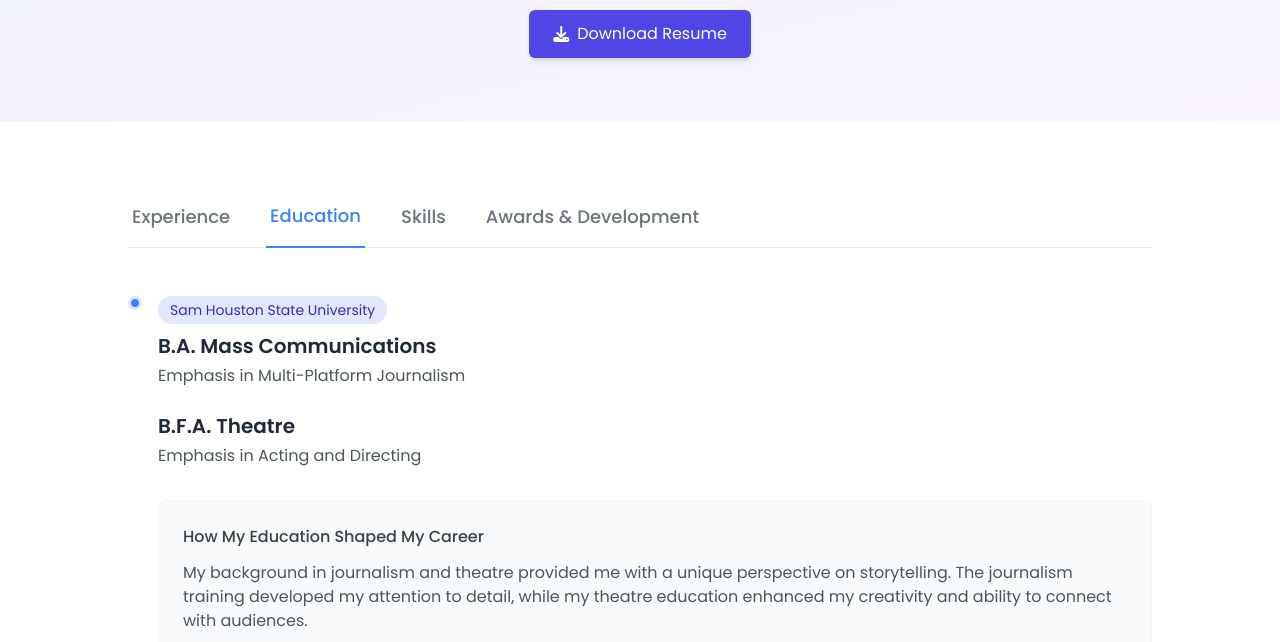
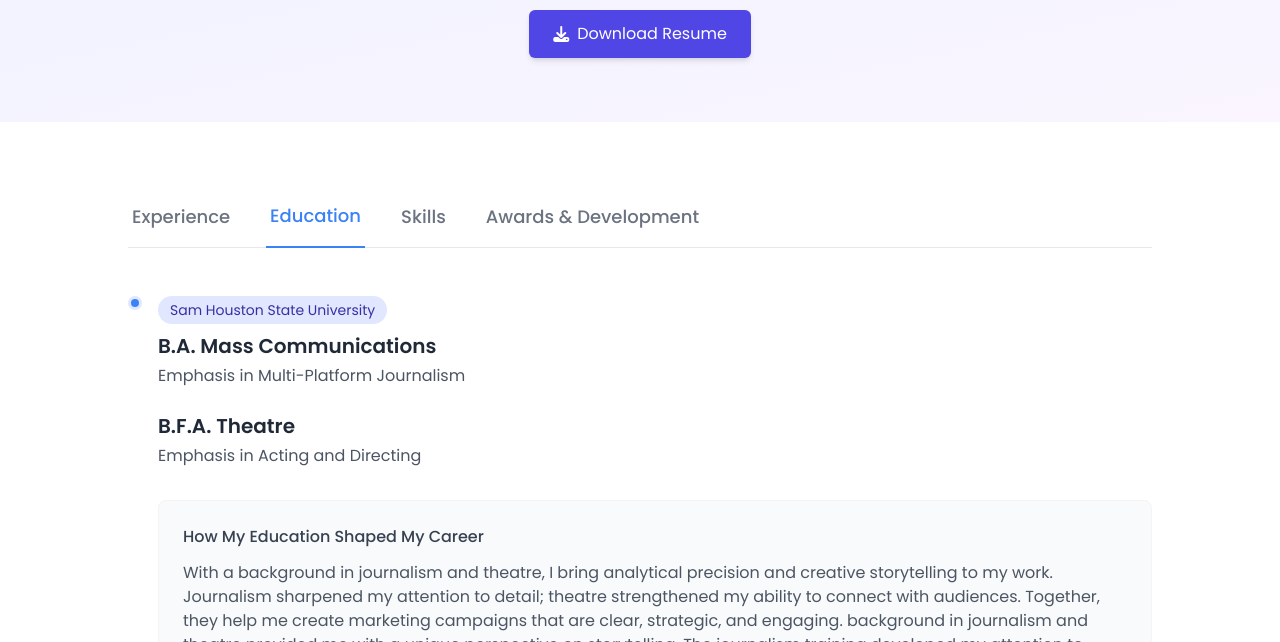
Before and after one commit to TeslaCadena/resumesuperpage.index, a plain HTML site: page index.html in a window 1280 px wide. Both pictures are taken after a click on the button "Education". Shown: the part 154-796 px from the top of the page. Drawn offline with nearby package versions, Linux system fonts and the light colour scheme.

Commit message:
Update index.html

```diff
--- a/index.html
+++ b/index.html
@@ -171,8 +171,7 @@
 
                                 <div class="mt-8 bg-gray-50 p-6 rounded-lg border border-gray-100">
                                     <h4 class="font-medium text-gray-700 mb-3">How My Education Shaped My Career</h4>
-                                    <p class="text-gray-600 mb-3">My background in journalism and theatre provided me with a unique perspective on storytelling. The journalism training developed my attention to detail, while my theatre education enhanced my creativity and ability to connect with audiences.</p>
-                                    <p class="text-gray-600">This interdisciplinary foundation allows me to approach marketing challenges with both analytical precision and creative flair, resulting in campaigns that are both strategic and engaging.</p>
+                                    <p class="text-gray-600 mb-3">With a background in journalism and theatre, I bring analytical precision and creative storytelling to my work. Journalism sharpened my attention to detail; theatre strengthened my ability to connect with audiences. Together, they help me create marketing campaigns that are clear, strategic, and engaging. background in journalism and theatre provided me with a unique perspective on storytelling. The journalism training developed my attention to detail, while my theatre education enhanced my creativity and ability to connect with audiences.</p>
                                 </div>
                             </div>
                         </div>
```
